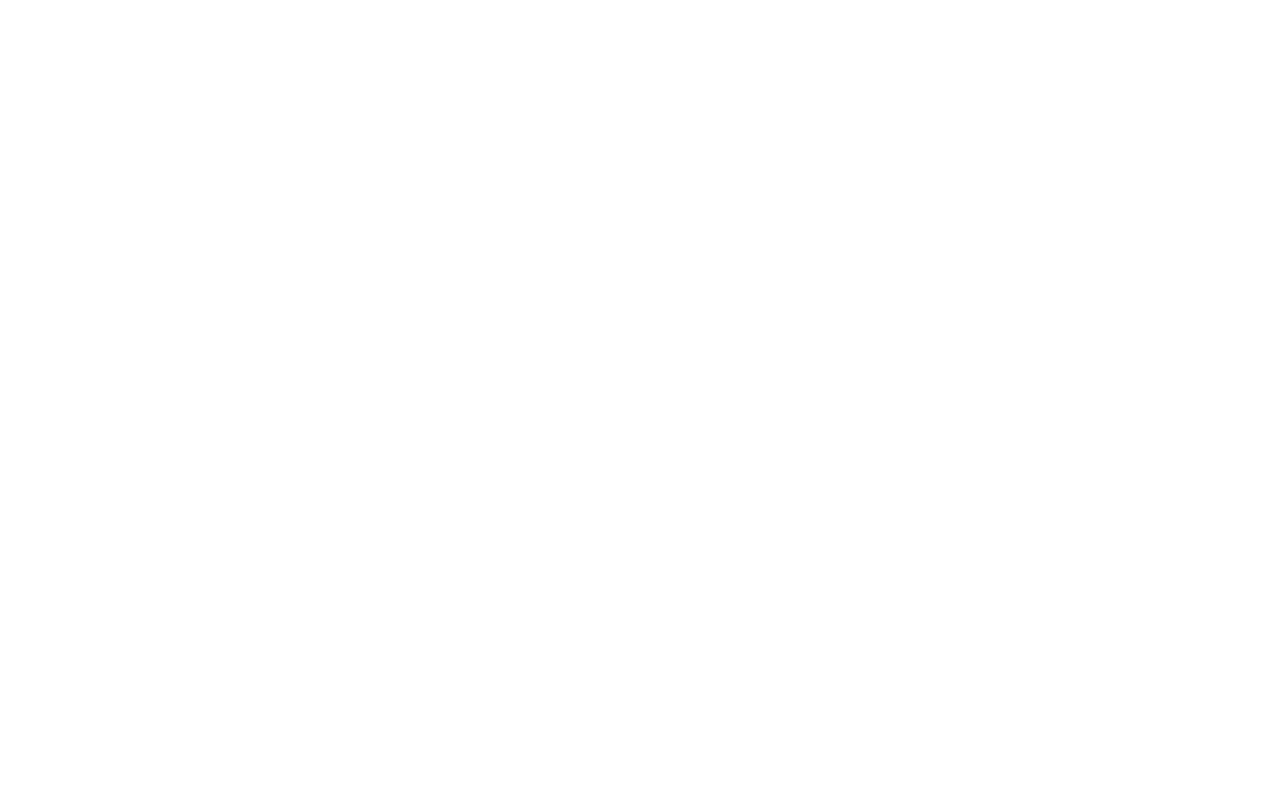
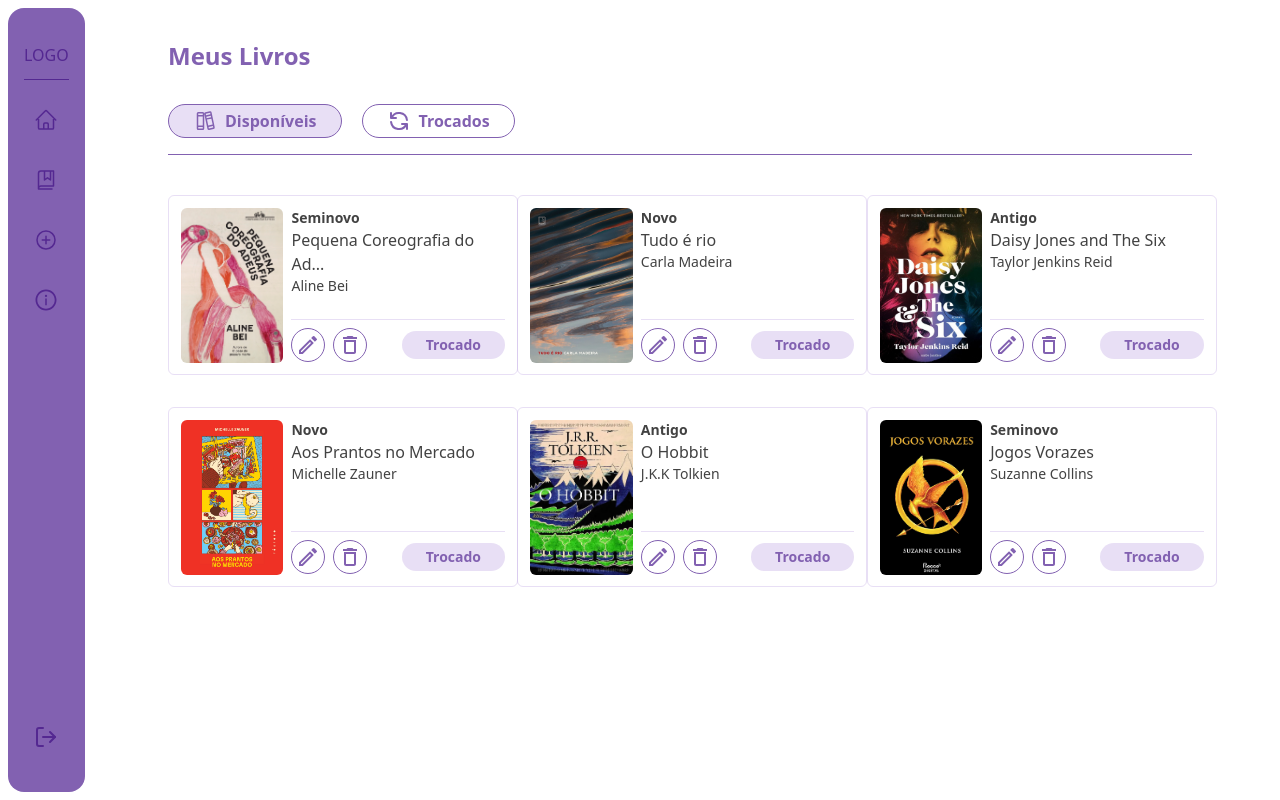
Before and after one commit to imarialu/bibliotroca, a React (Vite) app: page /meus-livros in a window 1280 px wide. Before the commit this address had no page. Built offline with nearby package versions, Linux system fonts and the light colour scheme.

Commit message:
fix: corrige condição de diminuição de título longo

```diff
--- a/src/App.jsx
+++ b/src/App.jsx
@@ -14,7 +14,7 @@
           <Route path='/cadastro' element={<Register/>}/>
           <Route path='/inicio' element={<Home/>}/>
           <Route path='/cadastro-de-livros' element={<BookRegister/>}/>
-          <Route path='/' element={<MyBooks/>}/>
+          <Route path='/meus-livros' element={<MyBooks/>}/>
         </Routes>
       </Router>
     </>
--- a/src/components/BookCard.jsx
+++ b/src/components/BookCard.jsx
@@ -9,7 +9,9 @@
 
             <div className="w-[250px]">
                 <p className="text-sm font-semibold">{status}</p>
-                <h2 className="text-base font-medium">{title.length > 24 ? `${title.substring(0, 25)}...` : title}</h2>
+                <h2 className="text-base font-medium">
+                    {title.length > 26 ? `${title.substring(0, 25)}...` : title}
+                </h2>
                 <p className="text-sm">{author}</p>
 
                 <DetailsButton/>
--- a/src/pages/MyBooks/components/AvailableBooks/AvailableBooks.jsx
+++ b/src/pages/MyBooks/components/AvailableBooks/AvailableBooks.jsx
@@ -15,7 +15,9 @@
                 <div className="flex flex-col justify-between w-[250px]">
                     <div>
                         <p className="text-sm font-semibold">{status}</p>
-                        <h2 className="text-base font-medium">{title.length > 24 ? `${title.substring(0, 25)}...` : title}</h2>
+                        <h2 className="text-base font-medium">
+                            {title.length > 26 ? `${title.substring(0, 25)}...` : title}
+                        </h2>
                         <p className="text-sm">{author}</p>
                     </div>
 
--- a/src/pages/MyBooks/components/ExchangedBooks/ExchangedBooks.jsx
+++ b/src/pages/MyBooks/components/ExchangedBooks/ExchangedBooks.jsx
@@ -2,7 +2,7 @@
     return(
         <div className="flex flex-col items-center w-[200px] border-1 border-[var(--color-transparent-purple)] rounded-md">
             <div className="w-[150px] h-[220px] mt-6">
-                <img src={image} alt="" className="w-full h-full rounded-md "/>
+                <img src={image} alt="" className="w-full h-full rounded-md"/>
             </div>
 
             <div className="w-[150px] mt-4">
```
